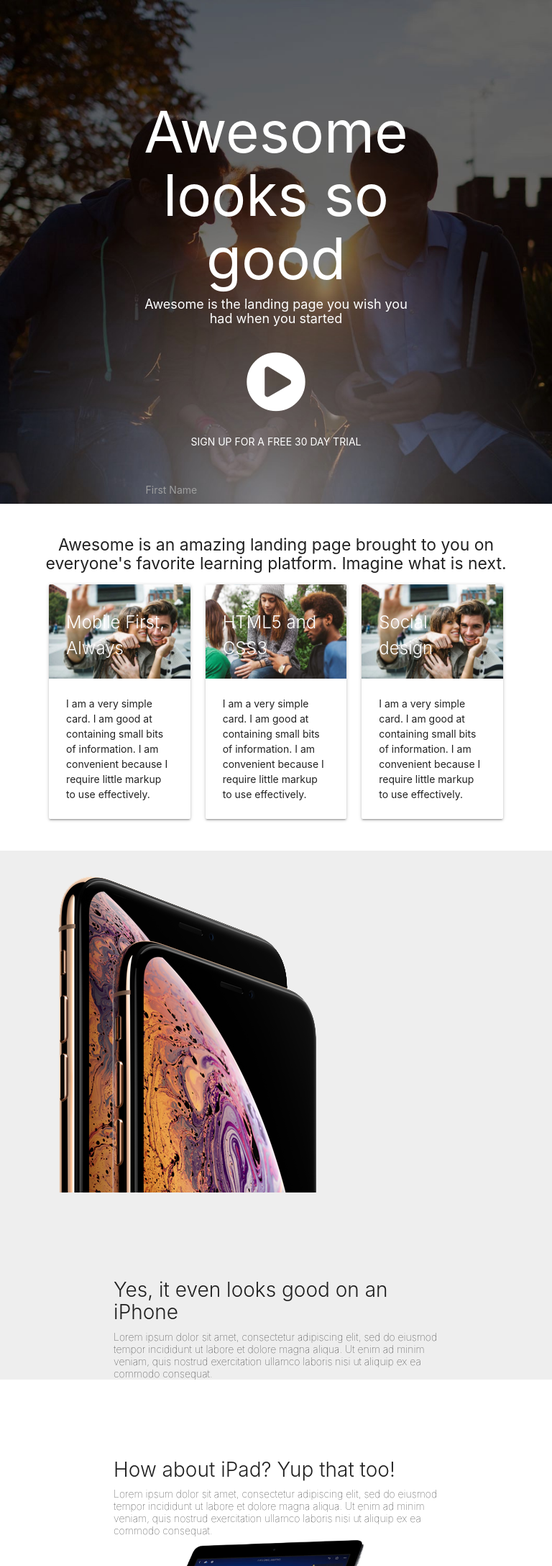
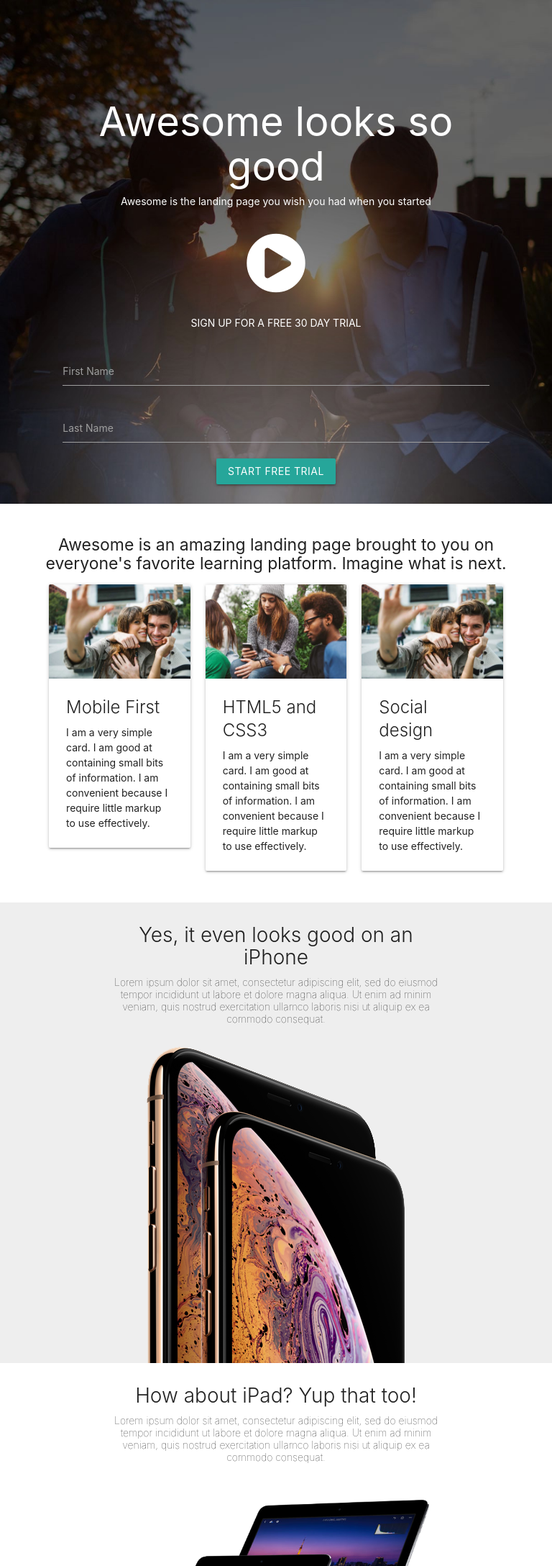
Before and after one commit to JD154/NewAwesome, a PHP site: page / in a window 768 px wide. Shown: the part 64-2240 px from the top of the page at 72% size. Run offline with PHP 8.4, Linux system fonts and the light colour scheme; some libraries are stand-ins or nearby versions.

Commit message:
optimized page for tablet screen

```diff
--- a/css/queries.css
+++ b/css/queries.css
@@ -1,4 +1,4 @@
-@media screen and (max-width: 480px) {
+@media screen and (max-width: 600px) {
 
     .sm-logo-center{
         width: 100%;
@@ -13,14 +13,14 @@
     }
 
     .header-title{
-        font-size: 34px;
+        font-size: 2.3em;
         padding-top: 0;
     }
 
     .header-subtitle{
         width: 70%;
         margin: 0 auto;
-        font-size: 12px;
+        font-size: 1em;
     }
 
     .play-button{
@@ -91,10 +91,58 @@
     }
 }
 
-@media screen and (max-width: 768px) {
+@media screen and (min-width: 601px) and (max-width: 1000px) {
 
+    .container-short{
+        width: 80%;
+    }
+
+    .header-title{
+        font-size: 4em;
+    }
+
+    .header-subtitle{
+        font-size: 1em;
+    }
+
+    .showcase-container{
+        display: flex;
+        height: 640px;
+    }
+
+    .showcase2-container{
+        display: flex;
+        height: 550px;
+        margin-bottom: 20px;
+    }
+
+    .showcase1-wrapper, .showcase2-wrapper{
+        margin: 0 auto;
+    }
+
+    .showcase-text, .showcase-para{
+        text-align: center;
+    }
+
+    .sm-relative{
+        position: relative;
+    }
+
+    .sm-absolute{
+        position: absolute;
+        bottom: 0;
+    }
+
+    .md-center-align{
+        width: 85%;
+        margin: 0 auto;
+    }
+
+    .testimonial-wrapper, .form-wrapper{
+        width: 100%;
+    }
+
+    .signup-form{
+        margin: 10px;
+    }
 }
-
-@media screen and (max-width: 1024px) {
-
-}
--- a/css/styles.css
+++ b/css/styles.css
@@ -23,7 +23,7 @@
 }
 
 .nav-wrapper i{
-    padding-top: 15px;
+    padding: 15px;
 }
 
 .logo-img{
@@ -175,7 +175,8 @@
 }
 
 .testimonial-wrapper strong{
-    float: left;
+    float: right;
+    margin-bottom: 15px;
 }
 
 .form-wrapper{
--- a/index.html
+++ b/index.html
@@ -5,8 +5,8 @@
     <link href="https://fonts.googleapis.com/icon?family=Material+Icons" rel="stylesheet">
     <link rel="stylesheet" href="https://use.fontawesome.com/releases/v5.3.1/css/all.css" integrity="sha384-mzrmE5qonljUremFsqc01SB46JvROS7bZs3IO2EmfFsd15uHvIt+Y8vEf7N7fWAU"
         crossorigin="anonymous">
-    <link type="text/css" rel="stylesheet" href="/css/main.css" media="screen,projection" />
-    <meta name="viewport" content="width=device-width, initial-scale=1.0" />
+    <link type="text/css" rel="stylesheet" href="/css/main.css" media="screen,projection">
+    <meta name="viewport" content="width=device-width, initial-scale=1.0">
     <title>Awesome landing page</title>
 </head>
 
@@ -110,14 +110,14 @@
         <div class="container">
             <h5 class="center">Awesome is an amazing landing page brought to you on everyone's favorite learning
                 platform. Imagine what is next.</h5>
-                <div class="row">
+            <div class="row">
                 <div class="col s12 m4 l4">
                     <div class="card">
                         <div class="card-image">
                             <img src="/images/Couple.jpg">
-                            <span class="card-title ">Mobile First, Always</span>
                         </div>
                         <div class="card-content">
+                            <span class="card-title ">Mobile First</span>
                             <p>I am a very simple card. I am good at containing small bits of information. I am
                                 convenient because I require little markup to use effectively.</p>
                         </div>
@@ -127,10 +127,11 @@
                     <div class="card">
                         <div class="card-image">
                             <img src="/images/Girlphone.jpg">
-                            <span class="card-title">HTML5 and CSS3</span>
                         </div>
                         <div class="card-content">
-                            <p>I am a very simple card. I am good at containing small bits of information. I am convenient because I require little markup to use effectively.</p>
+                            <span class="card-title">HTML5 and CSS3</span>
+                            <p>I am a very simple card. I am good at containing small bits of information. I am
+                                convenient because I require little markup to use effectively.</p>
                         </div>
                     </div>
                 </div>
@@ -138,9 +139,9 @@
                     <div class="card">
                         <div class="card-image">
                             <img src="/images/Couple.jpg">
-                            <span class="card-title">Social design</span>
                         </div>
                         <div class="card-content">
+                            <span class="card-title">Social design</span>
                             <p>I am a very simple card. I am good at containing small bits of information. I am
                                 convenient because I require little markup to use effectively.</p>
                         </div>
@@ -152,12 +153,14 @@
     <section class="showcase-container grey lighten-3 sm-relative">
         <div class="container">
             <div class="row">
-                <div class="col l6 center sm-absolute">
+                <div class="col l6 center sm-absolute md-center-align">
                     <img class="showcase-img" src="/images/iphone_xs.png" alt="">
                 </div>
                 <div class="col s12 l6 showcase1-wrapper">
-                    <h3 class="center-align showcase-text">Yes, it even looks good on an iPhone</h3>
-                    <p class="center-align showcase-para">Lorem ipsum dolor sit amet, consectetur adipiscing elit, sed do eiusmod tempor incididunt ut labore et dolore magna aliqua. Ut enim ad minim veniam, quis nostrud exercitation ullamco laboris nisi ut aliquip ex ea commodo consequat.</p>
+                    <h3 class="showcase-text">Yes, it even looks good on an iPhone</h3>
+                    <p class="showcase-para">Lorem ipsum dolor sit amet, consectetur adipiscing elit, sed
+                        do eiusmod tempor incididunt ut labore et dolore magna aliqua. Ut enim ad minim veniam, quis
+                        nostrud exercitation ullamco laboris nisi ut aliquip ex ea commodo consequat.</p>
                 </div>
             </div>
         </div>
@@ -166,10 +169,12 @@
         <div class="container">
             <div class="row">
                 <div class="col s12 l6 showcase2-wrapper">
-                    <h3 class="center-align showcase-text">How about iPad? Yup that too!</h3>
-                    <p class="center-align showcase-para">Lorem ipsum dolor sit amet, consectetur adipiscing elit, sed do eiusmod tempor incididunt ut labore et dolore magna aliqua. Ut enim ad minim veniam, quis nostrud exercitation ullamco laboris nisi ut aliquip ex ea commodo consequat.</p>
+                    <h3 class="showcase-text">How about iPad? Yup that too!</h3>
+                    <p class="showcase-para">Lorem ipsum dolor sit amet, consectetur adipiscing elit, sed
+                        do eiusmod tempor incididunt ut labore et dolore magna aliqua. Ut enim ad minim veniam, quis
+                        nostrud exercitation ullamco laboris nisi ut aliquip ex ea commodo consequat.</p>
                 </div>
-                <div class="col l6 center sm-absolute">
+                <div class="col l6 center sm-absolute md-center-align">
                     <img class="showcase-img" src="/images/ipad_pro.png" alt=""">
                 </div>
             </div>
```
